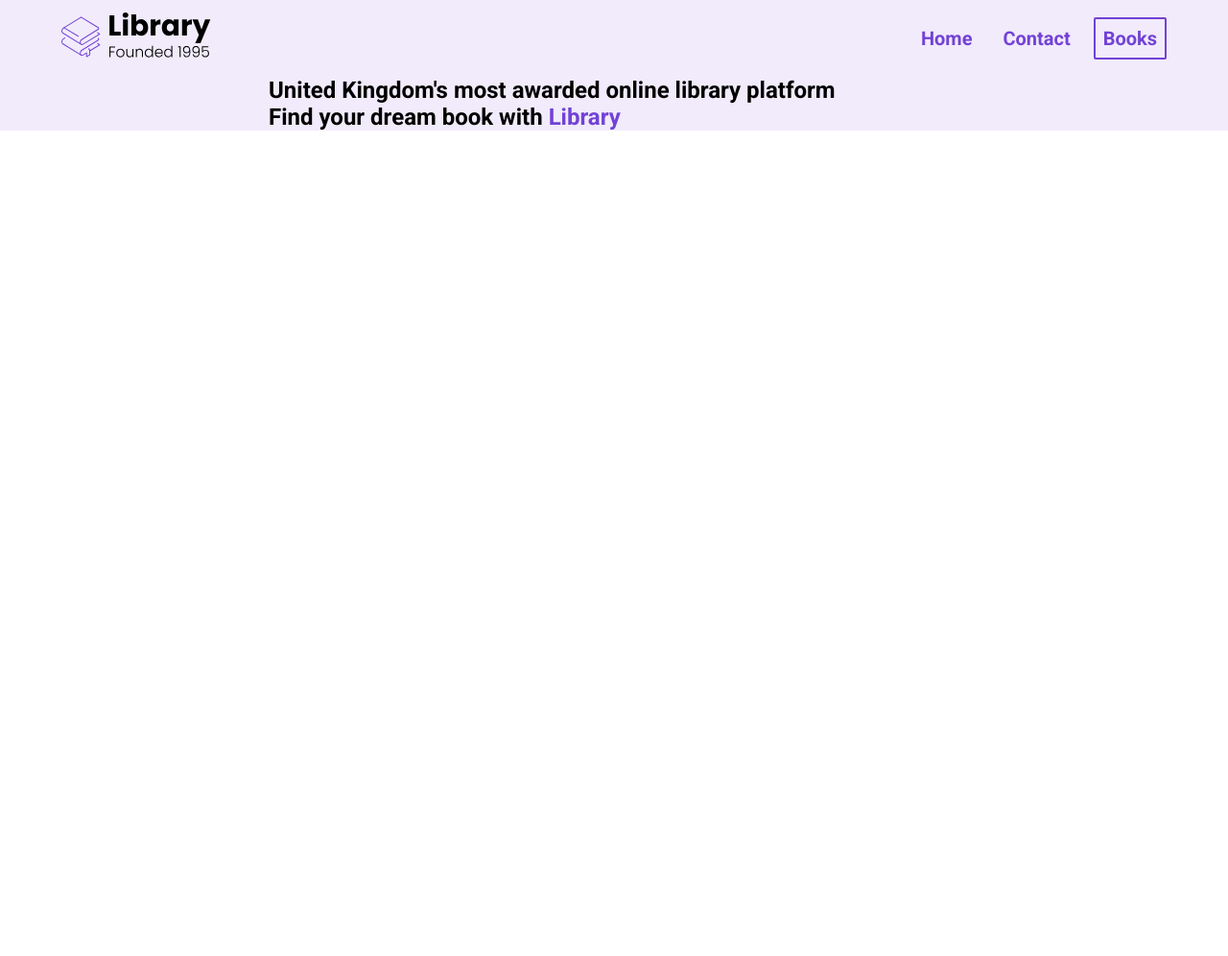
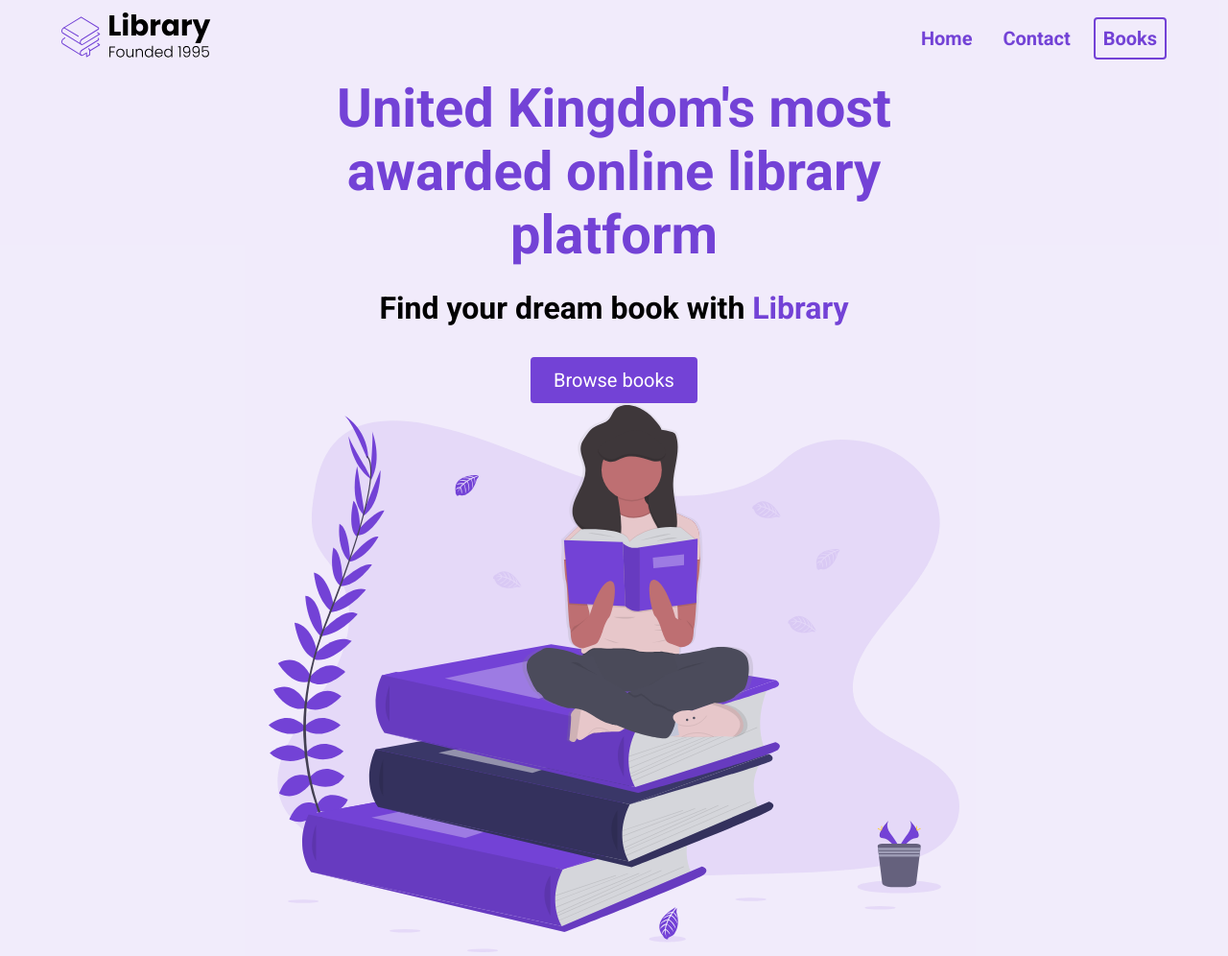
Before and after one commit to adil2757/ecommerce-practice, a plain HTML site: page index.html in a window 1280 px wide. Shown: the whole page at 96% size. Before the commit the page ends 800 px from the top, so only its background shows below. Drawn offline with Linux system fonts and the light colour scheme.

Commit message:
added button and image

```diff
--- a/index.html
+++ b/index.html
@@ -27,7 +27,11 @@
             <h2>
               Find your dream book with <span class="purple">Library</span>
             </h2>
+            <button class="btn">Browse books</button>
           </div>
+          <figure>
+            <img src="./assets/Undraw_Books.svg" alt="">
+          </figure>
         </div>
       </header>
     </section>
--- a/styles.css
+++ b/styles.css
@@ -9,6 +9,10 @@
 nav {
     height: 80px;
     display: flex;
+}
+
+img {
+    width: 100%;
 }
 
 .nav__container {
@@ -52,7 +56,7 @@ li {
 
 .nav__link--primary {
     border: 2px solid #7342d6;
-    border-radius: 2px;
+    border-radius: 4px;
 }
 
 .nav__link--primary:hover {
@@ -71,4 +75,44 @@ header {
     width: 100%;
     max-width: 720px;
     margin: 0 auto;
+    height: 100%;
+    display: flex;
+    flex-direction: column;
+    justify-content: space-around;
 }
+
+.header__description {
+    display: flex;
+    flex-direction: column;
+    align-items: center;
+}
+
+h1 {
+    font-size: 56px;
+    color: #7342d6;
+    margin-bottom: 24px;
+    text-align: center;
+}
+
+h2 {
+    font-size: 32px;
+    margin-bottom: 32px;
+    text-align: center;
+}
+
+button {
+    cursor: pointer;
+}
+
+button:active {
+    transform: translateY(1px);
+}
+
+.btn {
+    background-color: #7342d6;
+    color: white;
+    padding: 12px 24px;
+    font-size: 20px;
+    border-radius: 4px;
+    border: none;
+}
```
